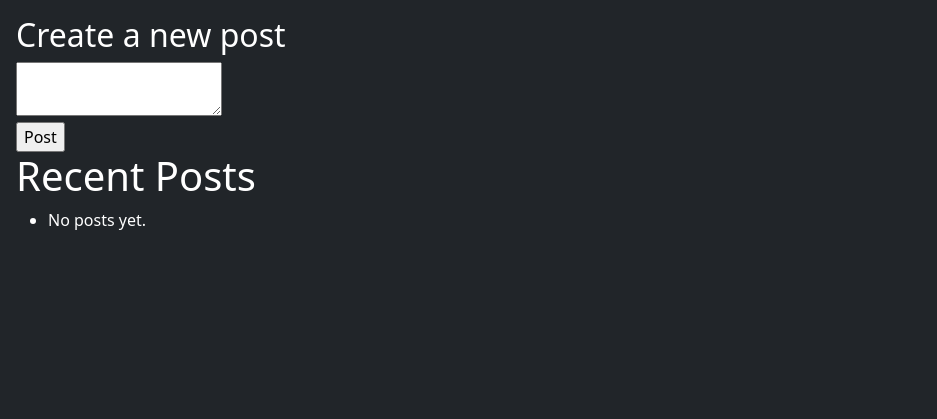
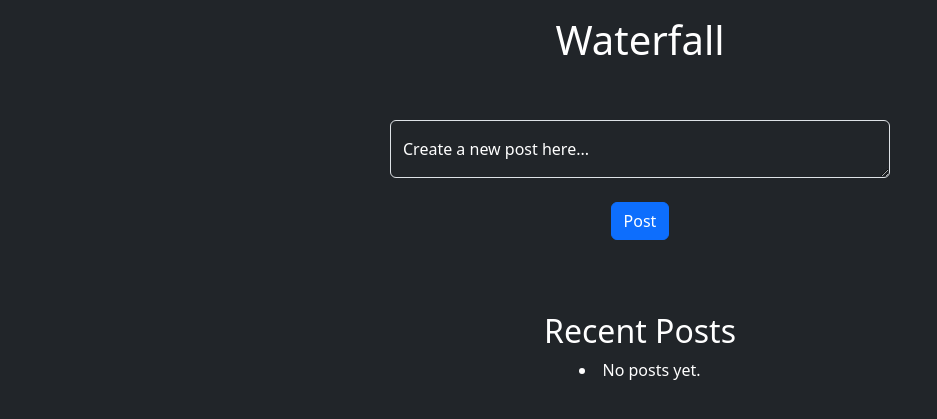
Before and after one commit to waterfallinc/waterfall, a Django app: page / in a window 1280 px wide. Shown: the top 419 px of the page, without its empty margins (0-937 px from the left). Run offline with Django 3.2, Linux system fonts and the light colour scheme; data that the repository does not hold is empty.

Commit message:
styled base.html and home.html

```diff
--- a/social/templates/social/home.html
+++ b/social/templates/social/home.html
@@ -1,21 +1,38 @@
 {% extends 'base.html' %}
 
 {% block content %}
-
-    <h2>Create a new post</h2>
+    <div class="row-gap-5">
     <form method="post" action="{% url 'post' %}">
         {% csrf_token %}
-        <textarea name="text"></textarea>
+        <div class="form-floating center">
+            <textarea name="text" rows="5" cols="40" class="form-control bg-dark text-light col" placeholder="Post" id="floatingTextarea"></textarea>
+            <label for="floatingTextarea">Create a new post here...</label>
+        </div>
+        <style>
+            textarea {
+                width: 100%;
+                max-width: 600px;
+            }
+            .center {
+                max-width: 500px;
+                margin: 0 auto;
+              }
+        </style>
         <br>
-        <input type="submit" value="Post">
+        <button type="submit" class="btn btn-primary" value="Post">Post</button>
     </form>
-
-    <h1>Recent Posts</h1>
-    <ul>
-    {% for post in posts %}
-        <li>{{ post.created_at }} - <b>{{ post.user.username }}</b>: {{ post.text }}</li>
+    <br>
+    <br>
+    <br>
+    <h2>Recent Posts</h2>
+    {% for post in posts%}
+        <br>
+        <p>{{ post.created_at }} - <b>{{ post.user.username }}</b></p>
+        <p>{{ post.text }}</p>
+        <br>
     {% empty %}
         <li>No posts yet.</li>
     {% endfor %}
-    </ul>
+    </div>
+
 {% endblock %}
--- a/social/views.py
+++ b/social/views.py
@@ -4,7 +4,7 @@ from django.shortcuts import render, redirect
 from .models import Post
 
 def home(request):
-    posts = Post.objects.all()
+    posts = Post.objects.all().order_by('-created_at')
     context = {'posts': posts}
     return render(request, 'social/home.html', context)
 
--- a/templates/base.html
+++ b/templates/base.html
@@ -7,7 +7,12 @@
     <link href="https://cdn.jsdelivr.net/npm/bootstrap@5.3.0-alpha1/dist/css/bootstrap.min.css" rel="stylesheet" integrity="sha384-GLhlTQ8iRABdZLl6O3oVMWSktQOp6b7In1Zl3/Jr59b6EGGoI1aFkw7cmDA6j6gD" crossorigin="anonymous">
 </head>
 <body class="p-3 mb-2 bg-dark text-white">
-    {% block content %}{% endblock %}
+    <div class="text-center">
+        <h1>Waterfall</h1>
+        <br>
+        <br>
+        {% block content %}{% endblock %}
+    </div>
     <script src="https://cdn.jsdelivr.net/npm/bootstrap@5.3.0-alpha1/dist/js/bootstrap.bundle.min.js" integrity="sha384-w76AqPfDkMBDXo30jS1Sgez6pr3x5MlQ1ZAGC+nuZB+EYdgRZgiwxhTBTkF7CXvN" crossorigin="anonymous"></script>
 </body>
 </html>
```
